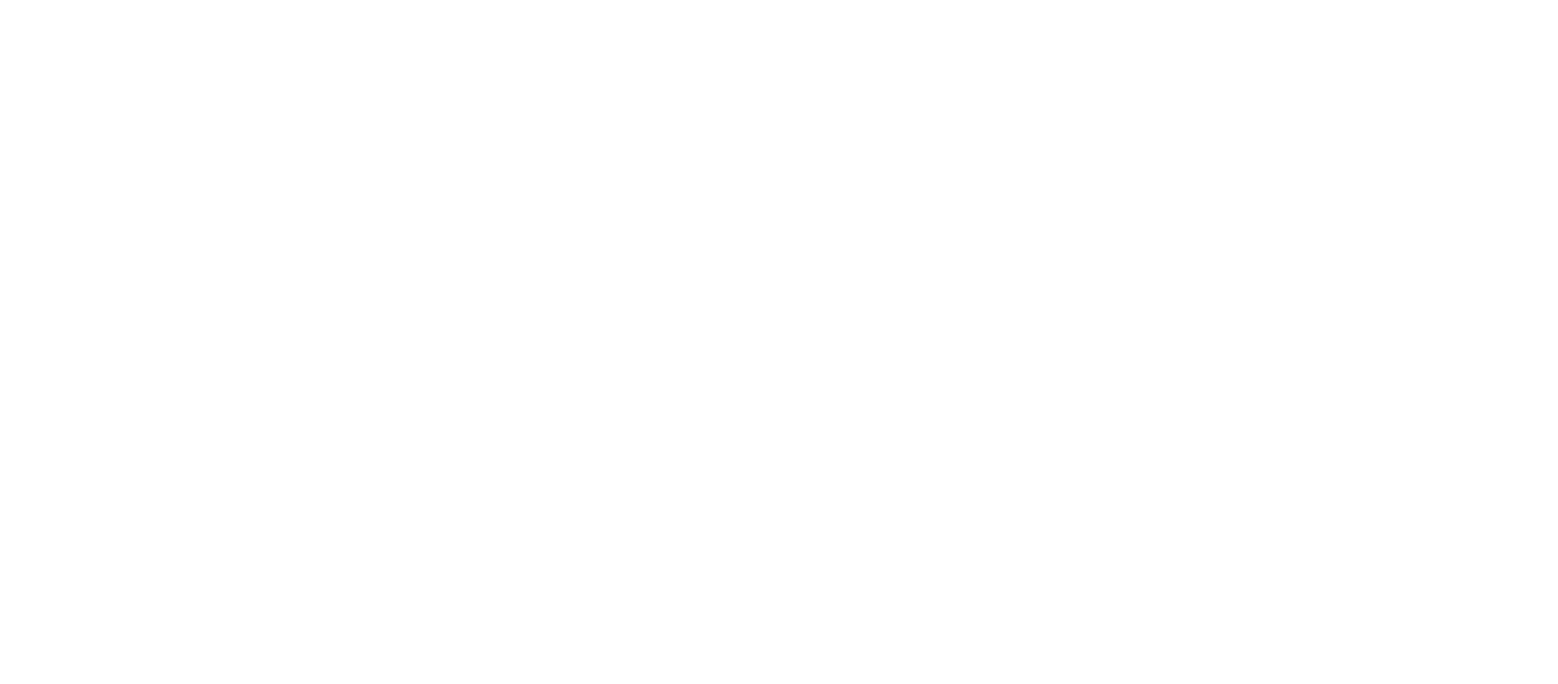
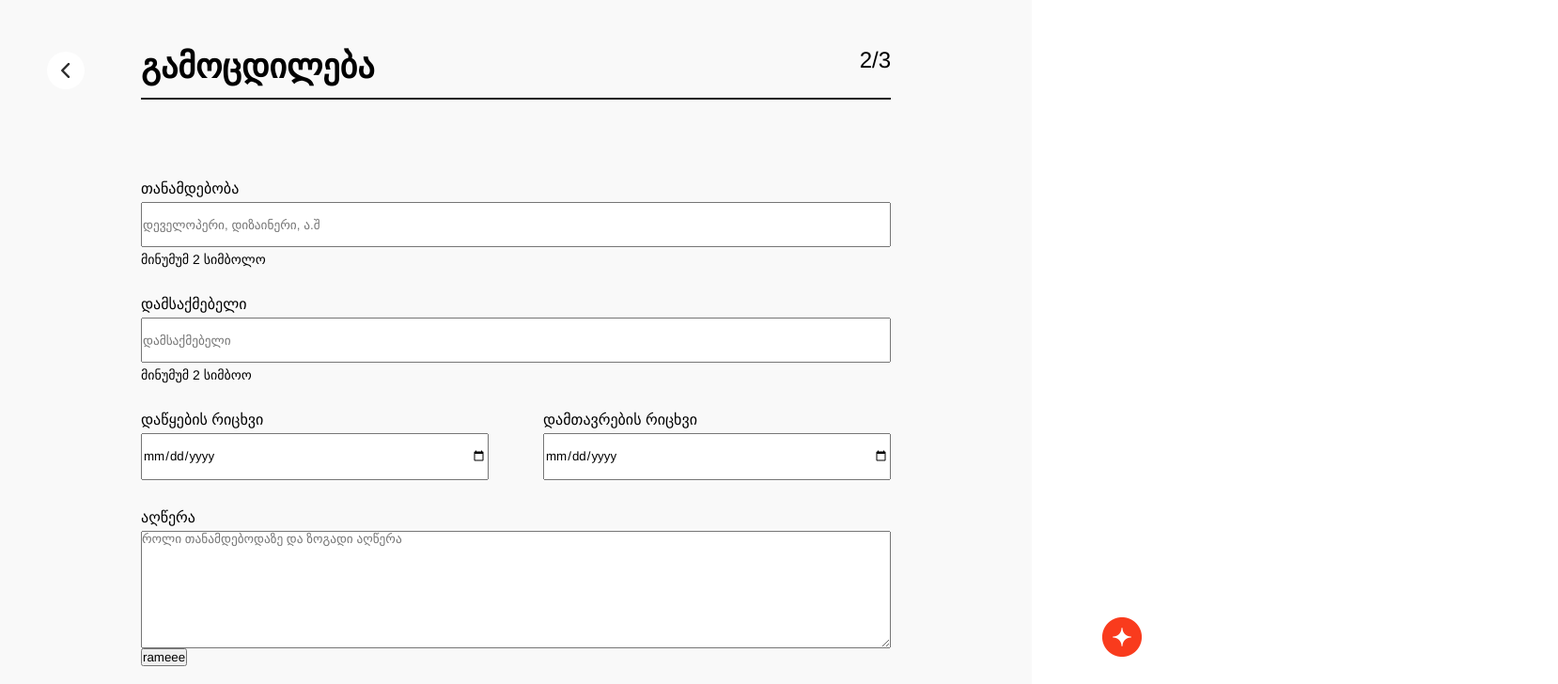
Before and after one commit to nugo128/redberry-assignment, a React (Create React App) app: page /experience in a window 1280 px wide. Shown: the top 728 px of the page at 94% size, 1658 px wide, since content can reach past the window. Built offline with nearby package versions, Linux system fonts and the light colour scheme.

Commit message:
experience page input form done with add other form button

```diff
--- a/src/Components/CV.jsx
+++ b/src/Components/CV.jsx
@@ -1,27 +1,51 @@
 import React from "react";
 import classes from "./CV.module.css";
 import { mailSVG, phoneSVG } from "./SVG";
+import star from "../images/star.png";
+import Line from "./Line";
 
 function CV(props) {
   return (
     <div className={classes.maincontainer}>
-      <div>
+      <div className={classes.cont2}>
+        <div className={classes.cont5}>
+          <div className={classes.cont3}>
+            <div className={classes.cont4}>
               <div className={classes.firstlast}>
+                {props.firstname ? (
                   <h2 className={classes.firstname}>{props.firstname}</h2>
+                ) : (
+                  ""
+                )}
                 <h2 className={classes.lastname}>{props.lastname}</h2>
               </div>
+              {props.email && (
                 <div className={classes.mail}>
                   <span>{mailSVG}</span>
                   <p>{props.email}</p>
                 </div>
+              )}
+              {props.number && (
                 <div className={classes.phone}>
                   <span>{phoneSVG}</span>
                   <p>{props.number}</p>
                 </div>
+              )}
+              {props.basicinfo && (
                 <h3 className={classes.aboutme}>ჩემ შესახებ</h3>
+              )}
               <p className={classes.basicinfo}>{props.basicinfo}</p>
             </div>
-      {props.image && <img className={classes.img} src={props.image} alt="" />}
+            {props.image && (
+              <img className={classes.img} src={props.image} alt="" />
+            )}
+          </div>
+          {props.firstname && props.lastname && props.email && props.number && (
+            <div className={classes.line}></div>
+          )}
+        </div>
+        <img className={classes.star} src={star} alt="" />
+      </div>
     </div>
   );
 }
--- a/src/Components/CV.module.css
+++ b/src/Components/CV.module.css
@@ -46,3 +46,26 @@
   width: 410px;
   word-wrap: break-word;
 }
+.cont2 {
+  display: flex;
+  flex-direction: column;
+  justify-content: space-between;
+}
+.star {
+  justify-self: flex-end;
+  align-self: flex-start;
+  width: 42px;
+  height: 42px;
+}
+.cont3 {
+  display: flex;
+  justify-content: space-between;
+}
+.cont5 {
+  display: flex;
+  flex-direction: column;
+  gap: 20px;
+}
+.line {
+  border: 1px solid #c8c8c8;
+}
--- /dev/null
+++ b/src/Components/ExperienceForm.jsx
@@ -0,0 +1,64 @@
+import React from "react";
+import classes from "./ExperienceForm.module.css";
+
+function ExperienceForm(props) {
+  console.log(props.index);
+  return (
+    <form className={classes.form}>
+      <div className={classes.position}>
+        <label htmlFor="positionInput">თანამდებობა</label>
+        <input
+          name="positionInput"
+          type="text"
+          onChange={props.changeHandler}
+          placeholder="დეველოპერი, დიზაინერი, ა.შ"
+          required
+        />
+        <p>მინუმუმ 2 სიმბოლო</p>
+      </div>
+      <div className={classes.employer}>
+        <label htmlFor="employerInput">დამსაქმებელი</label>
+        <input
+          name={`employer`}
+          type="text"
+          onChange={props.changeHandler}
+          placeholder="დამსაქმებელი"
+          required
+        />
+        <p>მინუმუმ 2 სიმბოო</p>
+      </div>
+      <div className={classes.date}>
+        <div className={classes.startdate}>
+          <label htmlFor="startDate">დაწყების რიცხვი</label>
+          <input
+            type="date"
+            name="startDate"
+            id="startDate"
+            onChange={props.changeHandler}
+          />
+        </div>
+        <div className={classes.enddate}>
+          <label htmlFor="endDate">დამთავრების რიცხვი</label>
+          <input
+            type="date"
+            name="endDate"
+            id="endDate"
+            onChange={props.changeHandler}
+          />
+        </div>
+      </div>
+
+      <div className={classes.description}>
+        <label htmlFor="description">აღწერა</label>
+        <textarea
+          name="description"
+          id="description"
+          onChange={props.changeHandler}
+          placeholder="როლი თანამდებოდაზე და ზოგადი აღწერა"
+        ></textarea>
+      </div>
+    </form>
+  );
+}
+
+export default ExperienceForm;
--- /dev/null
+++ b/src/Components/ExperienceForm.module.css
@@ -0,0 +1,53 @@
+.form {
+  display: flex;
+  flex-direction: column;
+  gap: 30px;
+  margin-top: 85px;
+}
+.position,
+.employer {
+  display: flex;
+  flex-direction: column;
+  gap: 5px;
+}
+.position input,
+.employer input {
+  height: 48px;
+}
+
+.position label,
+.employer label,
+.startdate label,
+.enddate label,
+.description label {
+  font-weight: 500;
+}
+.position p,
+.employer p {
+  font-weight: 300;
+  font-size: 14px;
+}
+
+.date {
+  display: flex;
+  justify-content: space-between;
+}
+.startdate,
+.enddate {
+  display: flex;
+  flex-direction: column;
+  gap: 5px;
+}
+.startdate input,
+.enddate input {
+  width: 370px;
+  height: 50px;
+}
+.description {
+  display: flex;
+  flex-direction: column;
+  gap: 5px;
+}
+.description textarea {
+  height: 125px;
+}
--- /dev/null
+++ b/src/Pages/Experience.module.css
@@ -0,0 +1,34 @@
+* {
+  font-family: "Helvetica Neue";
+}
+.main {
+  display: flex;
+}
+.formcontainer {
+  padding: 50px 150px;
+  width: 1100px;
+  background-color: #f9f9f9;
+}
+.header {
+  display: flex;
+  flex-direction: column;
+}
+.svg {
+  position: absolute;
+  left: 50px;
+  margin-top: 5px;
+  display: flex;
+  align-items: center;
+  justify-content: center;
+  width: 40px;
+  height: 40px;
+  background-color: #fff;
+  border-radius: 50%;
+}
+.pagename {
+  font-size: 24px;
+  font-weight: 400;
+  display: flex;
+  justify-content: space-between;
+  margin-bottom: 12px;
+}
--- a/src/Pages/ExperiencePage.jsx
+++ b/src/Pages/ExperiencePage.jsx
@@ -1,8 +1,74 @@
 import React from "react";
 import CV from "../Components/CV";
+import classes from "./Experience.module.css";
+import { Link } from "react-router-dom";
+import Line from "../Components/Line";
+import SVG from "../Components/SVG";
+import ExperienceForm from "../Components/ExperienceForm";
+import { useState } from "react";
 
 function ExperiencePage() {
-  return <div></div>;
+  let arr = [];
+  const [input, setInput] = useState({});
+  const [formCount, setFormCount] = useState(1);
+  const backClickHandler = () => {
+    localStorage.clear();
+  };
+  const changeHandler = (e) => {
+    setInput({
+      ...input,
+      [e.target.name]: e.target.value,
+    });
+    console.log(input);
+  };
+  if (input.positionInput) {
+    localStorage.setItem("positionInfo", input.positionInput);
+  }
+  if (input.employer) {
+    localStorage.setItem("employer", input.employer);
+  }
+  if (input.startDate) {
+    localStorage.setItem("startDate", input.startDate);
+  }
+  if (input.endDate) {
+    localStorage.setItem("endDate", input.endDate);
+  }
+  if (input.description) {
+    localStorage.setItem("description", input.description);
+  }
+  const addComponent = () => {
+    setFormCount(formCount + 1);
+    console.log(arr);
+  };
+  return (
+    <main className={classes.main}>
+      <section className={classes.formcontainer}>
+        <section className={classes.header}>
+          <Link to={"/"} className={classes.svg} onClick={backClickHandler}>
+            <SVG></SVG>
+          </Link>
+          <div className={classes.pagename}>
+            <h2>გამოცდილება</h2>
+            <p>2/3</p>
+          </div>
+          <Line></Line>
+        </section>
+        {
+          (arr = Array(formCount)
+            .fill(1)
+            .map((_, index) => (
+              <ExperienceForm
+                key={index}
+                index={index}
+                changeHandler={changeHandler}
+              ></ExperienceForm>
+            )))
+        }
+        <button onClick={addComponent}>rameee</button>
+      </section>
+      <CV></CV>
+    </main>
+  );
 }
 
 export default ExperiencePage;
--- a/src/Pages/PersonalPage.jsx
+++ b/src/Pages/PersonalPage.jsx
@@ -49,21 +49,15 @@
     };
     window.location.reload();
   }
+  const backClickHandler = () => {
+    localStorage.clear();
+  };
 
-  {
-    /* {file ? (
-          <img src={URL.createObjectURL(file)} alt="www" />
-        ) : (
-          <p>no image</p>
-        )} */
-  }
-
-  let data = localStorage.getItem("inputedFirstname");
   return (
     <main className={classes.maincontainer}>
       <section className={classes.formcontainer}>
         <section className={classes.header}>
-          <Link to={"/"} className={classes.svg}>
+          <Link to={"/"} className={classes.svg} onClick={backClickHandler}>
             <SVG></SVG>
           </Link>
           <div className={classes.pagename}>
--- a/src/Pages/PersonalPage.module.css
+++ b/src/Pages/PersonalPage.module.css
@@ -7,11 +7,6 @@
   background-color: #0e80bf;
   border-radius: 4px;
 }
-.formcontainer {
-  padding: 50px 150px;
-  width: 1100px;
-  background-color: #f9f9f9;
-}
 .photoinput span {
   display: block;
   color: #fff;
@@ -20,6 +15,11 @@
   text-align: center;
   margin-top: 4px;
   cursor: pointer;
+}
+.formcontainer {
+  padding: 50px 150px;
+  width: 1100px;
+  background-color: #f9f9f9;
 }
 .header {
   display: flex;
```
Also changed, not shown: src/images/star.png (added). Lines whose indentation alone changed are shown as unchanged.
